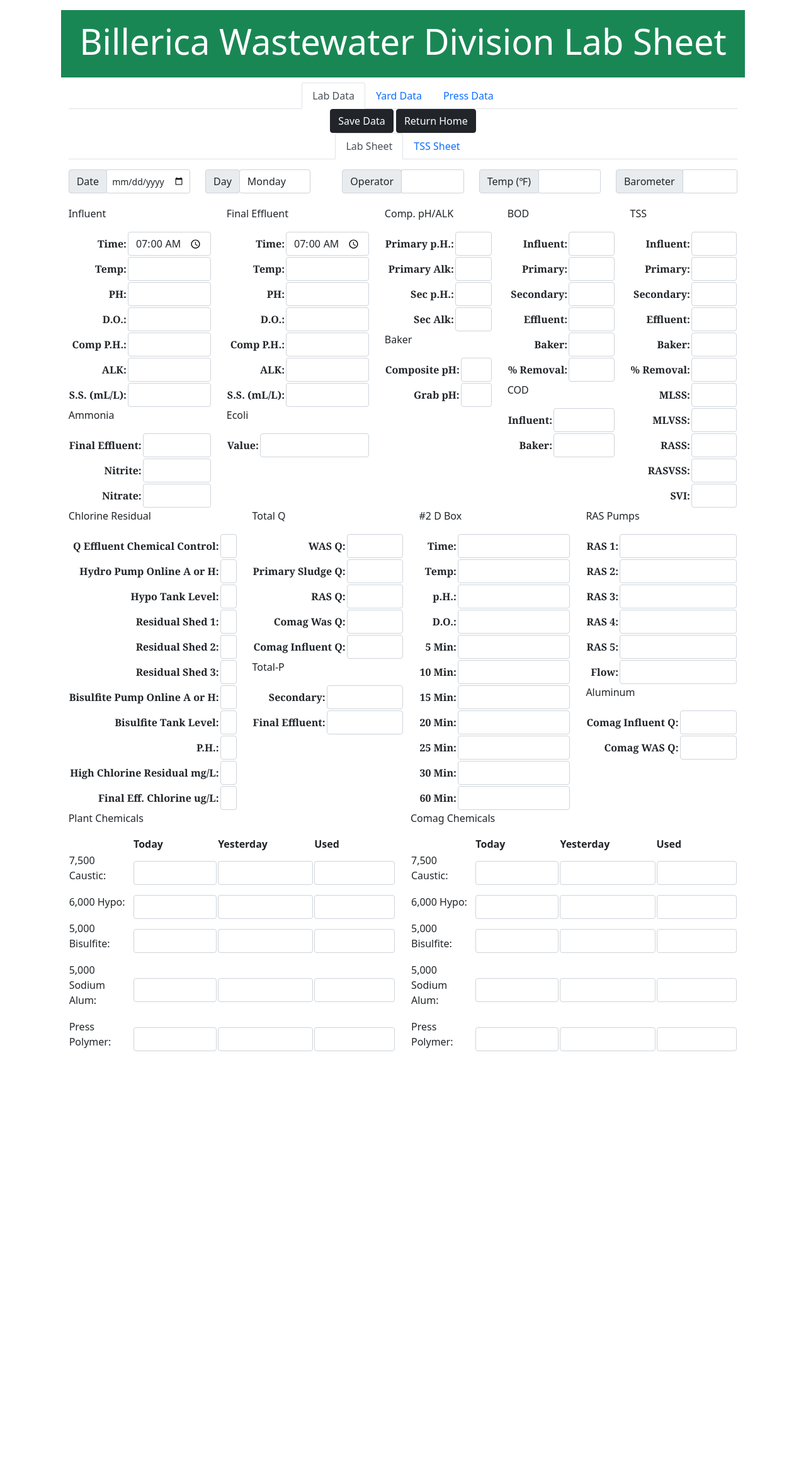
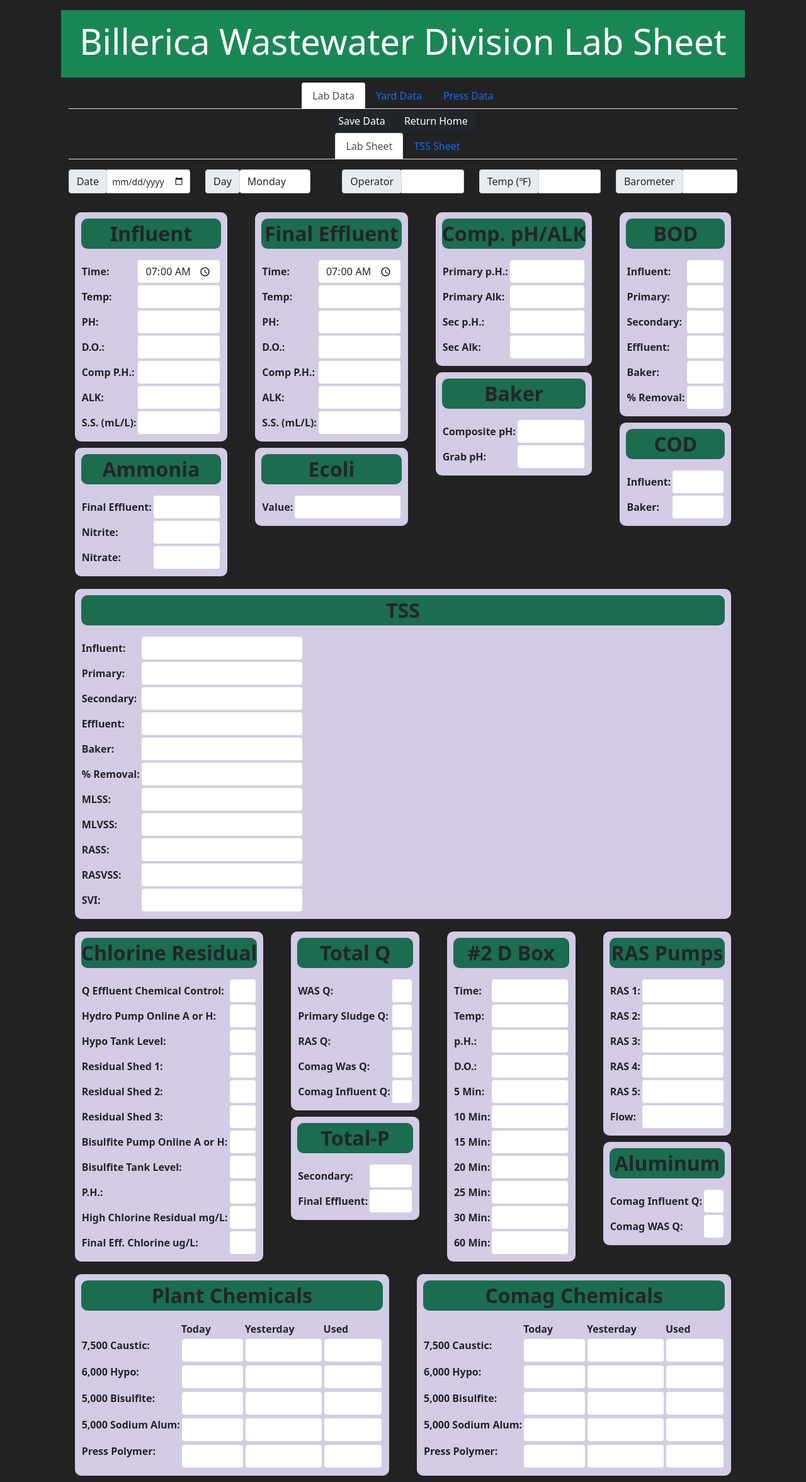
Before and after one commit to DonaldCapodilupo/Ultimate-Wastewater-Program, a Flask app: page /Daily-Lab-Sheet in a window 1280 px wide. Shown: the whole page at 63% size. Before the commit the page ends 1669 px from the top, so only its background shows below. Run offline with Flask 2, Linux system fonts and the light colour scheme; some libraries are stand-ins or nearby versions.

Commit message:
Taking a greater interest in CSS to hopefully rely on Bootstrap less as time goes on.

```diff
--- a/static/css/main.css
+++ b/static/css/main.css
@@ -1,8 +1,40 @@
-.text_label {
-    display: grid;
-    text-align: right;
-    font-family: Georgia, serif;
+body {
+    background-color: #222222;
+}
+
+
+.Input-Table {
+    background-color: #D4CBE5;
+    padding: 10px 10px 10px;
+    margin: 10px 10px 10px 10px;
+    border-radius: 10px;
+    overflow: hidden;
+    white-space: nowrap;
+    text-align: left;
     font-weight: bold;
-    white-space: nowrap;
 
 }
+
+
+.Title-Row {
+    background: #1C6C4F;
+    display: block;
+    font-size: xx-large;
+    border-radius: 10px;
+    text-align: center;
+    font-weight: bold;
+
+}
+
+
+
+label {
+
+    text-align: left;
+    font-weight: bold;
+}
+
+.Plant-Chemical-Table {
+    background-color: #08A4BD;
+    border-radius: 20px;
+}
```
